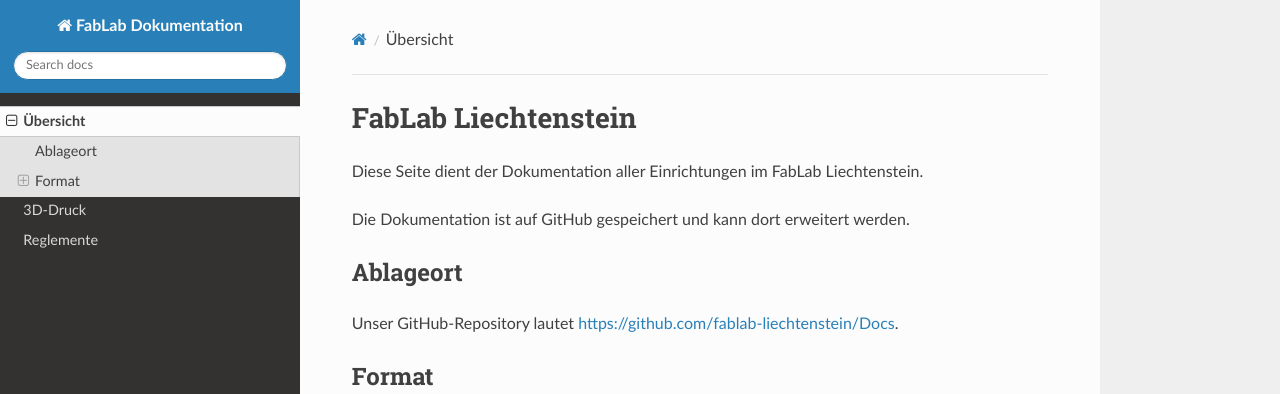
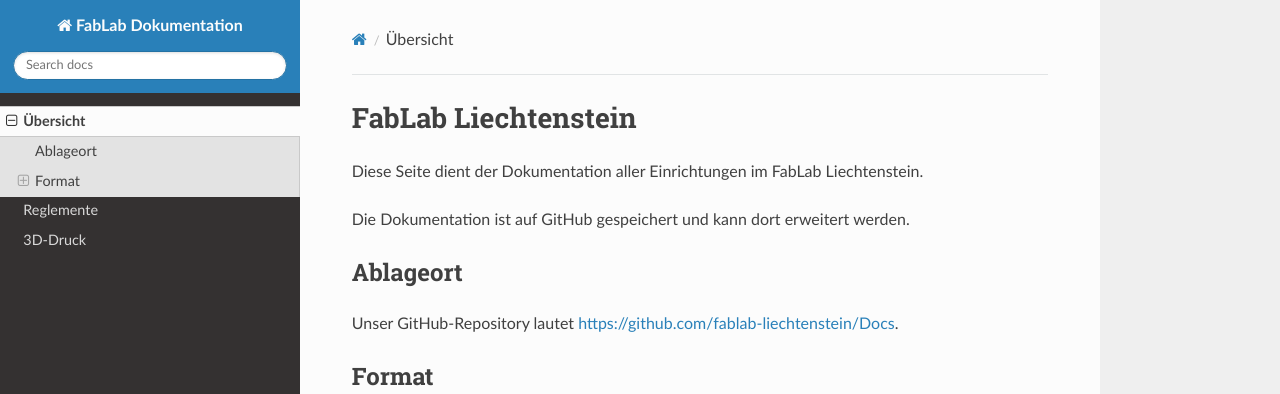
Before and after one commit to fablab-liechtenstein/Docs, an MkDocs documentation site: the page built from docs/index.md, in a window 1280 px wide. Shown: the top 394 px of the page. Built offline with MkDocs 1.6.1, drawn with Linux system fonts in a browser that asks for light colours; nearby versions of some CDN libraries; old or Windows-style settings are respelled for this version of MkDocs; part of the change alters nothing that is shown.

```diff
--- a/mkdocs.yml
+++ b/mkdocs.yml
@@ -1,6 +1,6 @@
 site_name: FabLab Dokumentation
 pages:
 - Übersicht: index.md
+- Reglemente: Reglemente.md
 - 3D-Druck: druckerkurz.md
-- Reglemente: Reglemente.md
 theme: readthedocs
```
